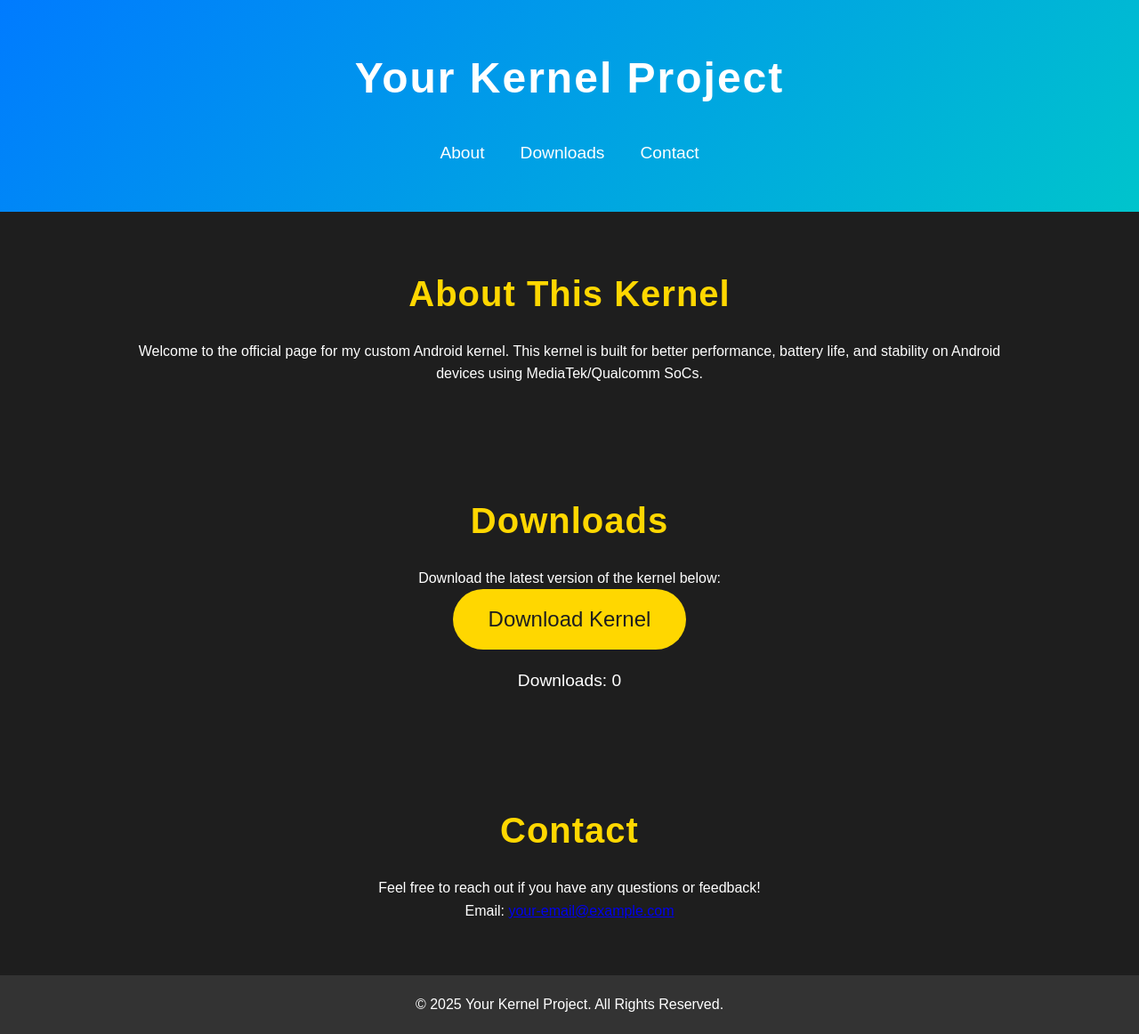
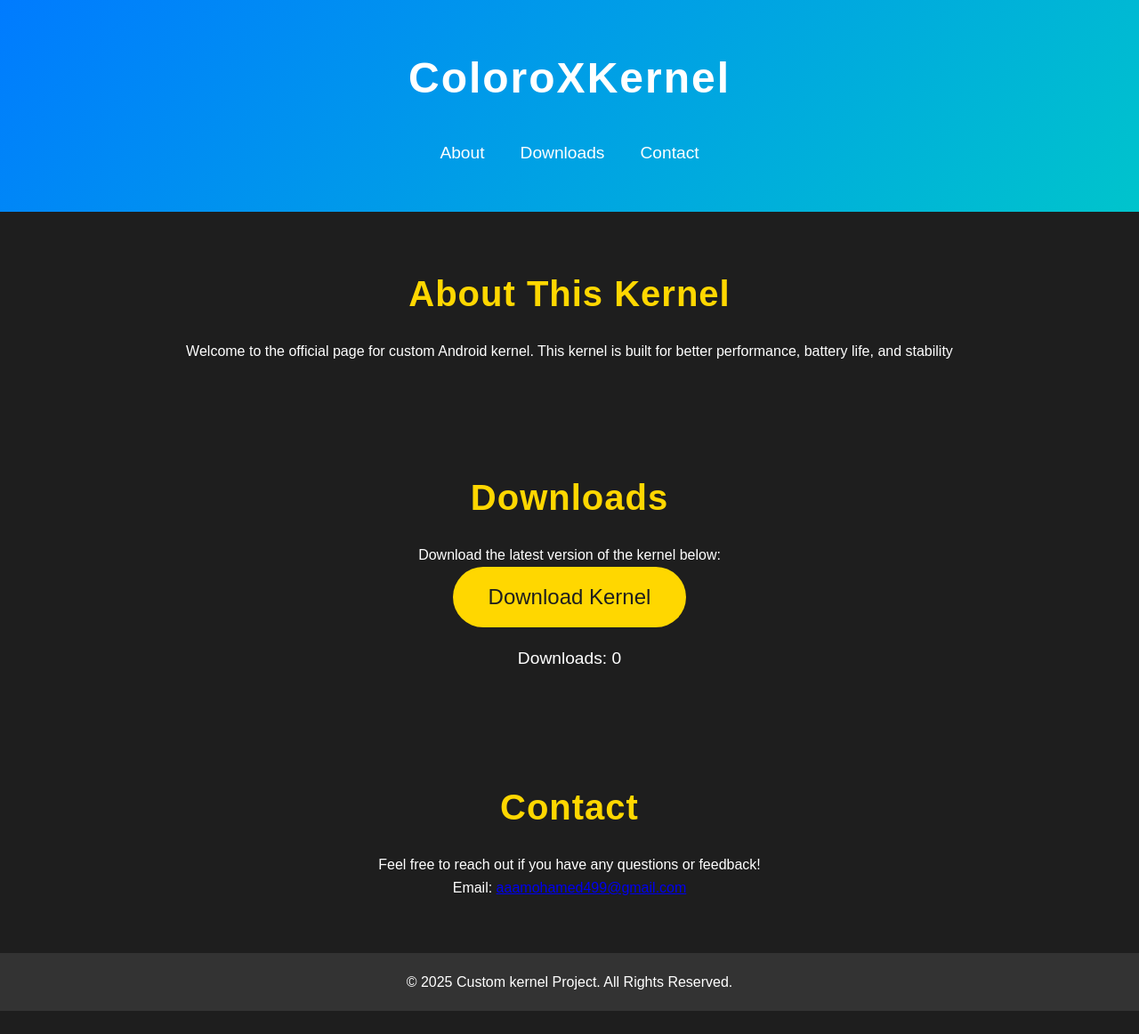
Before and after one commit to Mohamedfullhd/My-site-, a plain HTML site: page index.html in a window 1280 px wide. Shown: the whole page at 89% size. After the commit the page ends 1136 px from the top, so only its background shows below. Drawn offline with Linux system fonts and the light colour scheme.

Commit message:
html: specific more things

```diff
--- a/index.html
+++ b/index.html
@@ -3,14 +3,14 @@
 <head>
     <meta charset="UTF-8">
     <meta name="viewport" content="width=device-width, initial-scale=1.0">
-    <title>Your Kernel Project</title>
+    <title>ColoroXKernel</title>
     <link rel="stylesheet" href="styles.css">
 </head>
 <body>
 
     <header>
         <div class="container">
-            <h1>Your Kernel Project</h1>
+            <h1>ColoroXKernel</h1>
             <nav>
                 <ul>
                     <li><a href="#about">About</a></li>
@@ -24,7 +24,7 @@
     <section id="about" class="section">
         <div class="container">
             <h2 class="section-title">About This Kernel</h2>
-            <p>Welcome to the official page for my custom Android kernel. This kernel is built for better performance, battery life, and stability on Android devices using MediaTek/Qualcomm SoCs.</p>
+            <p>Welcome to the official page for custom Android kernel. This kernel is built for better performance, battery life, and stability</p>
         </div>
     </section>
 
@@ -41,13 +41,13 @@
         <div class="container">
             <h2 class="section-title">Contact</h2>
             <p>Feel free to reach out if you have any questions or feedback!</p>
-            <p>Email: <a href="mailto:your-email@example.com">your-email@example.com</a></p>
+            <p>Email: <a href="mailto:your-email@example.com">aaamohamed499@gmail.com</a></p>
         </div>
     </section>
 
     <footer>
         <div class="container">
-            <p>&copy; 2025 Your Kernel Project. All Rights Reserved.</p>
+            <p>&copy; 2025 Custom kernel Project. All Rights Reserved.</p>
         </div>
     </footer>
 
```
